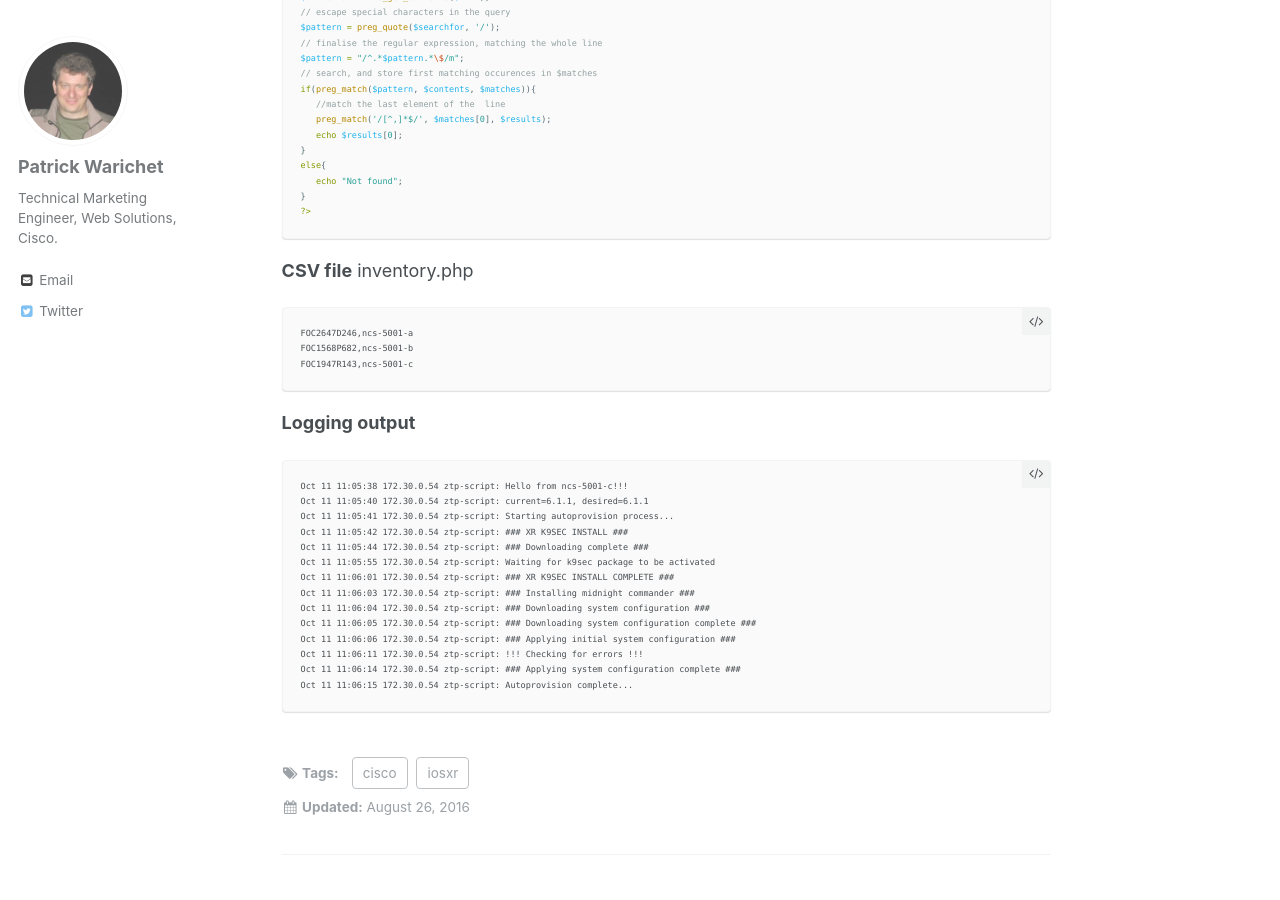
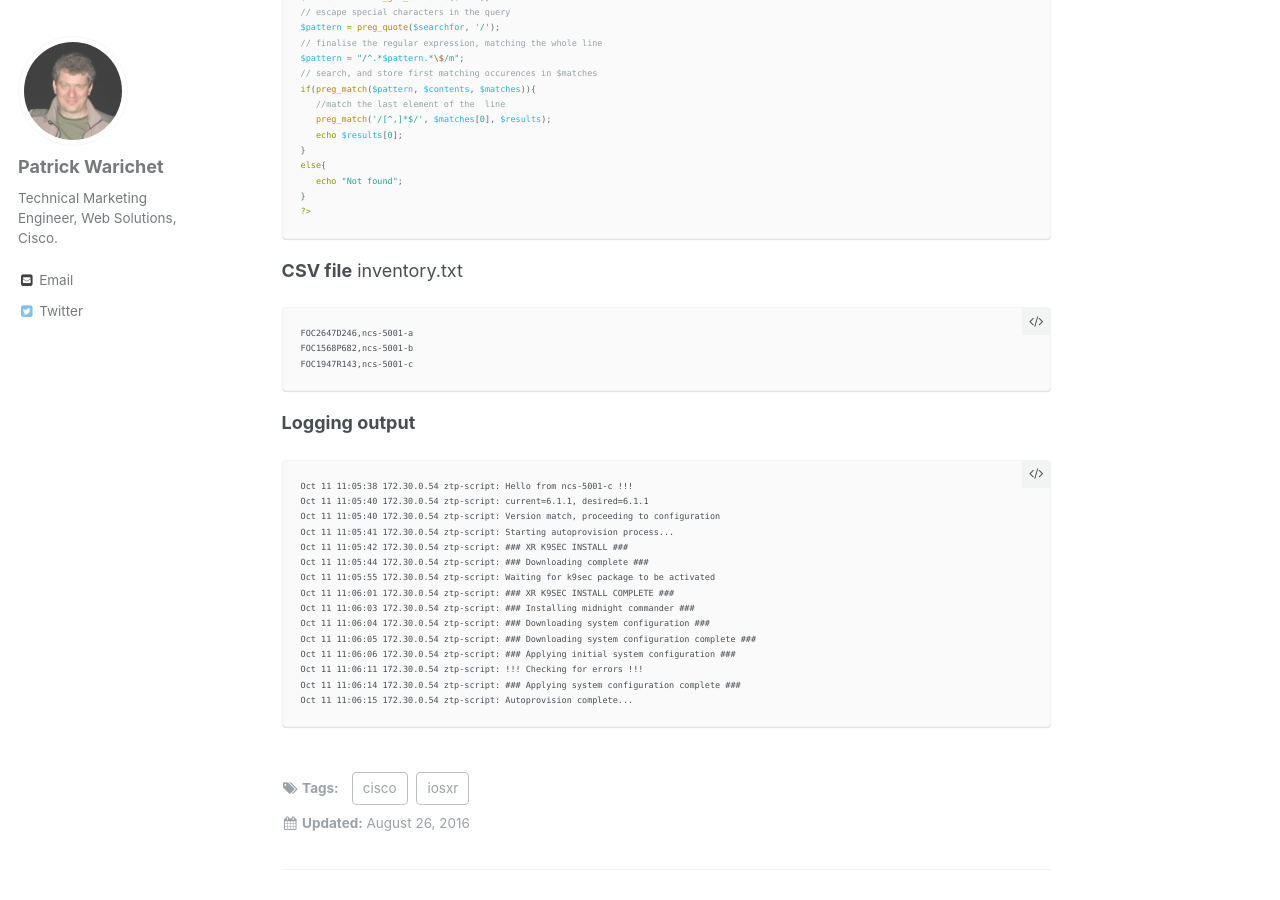
Before and after one commit to xrdocs/software-management, a Jekyll site: the page built from _tutorials/2016-08-26-working-with-ztp.md, in a window 1280 px wide and 900 px high, scrolled down 9338 px. Built offline with Jekyll 4.4.1, drawn with Linux system fonts in a browser that asks for light colours; comment, search, counter and statistics services are not loaded.

Commit message:
Updated 2016-08-26-working-with-ztp.md

````diff
--- a/_tutorials/2016-08-26-working-with-ztp.md
+++ b/_tutorials/2016-08-26-working-with-ztp.md
@@ -373,7 +373,7 @@ if [[ "$?" != 0 ]]; then
     ztp_log "No valid hostname found terminating ZTP";
     exit 1
 fi
-ztp_log "Hello from ${DEVNAME}!!!";
+ztp_log "Hello from ${DEVNAME} !!!";
 check_version;
 if  [[ "$?" != 0 ]]; then
     ztp_log "Version mismatch, we will upgrade using iPXE";
@@ -417,7 +417,7 @@ else{
 ?>
 ```
 
-**CSV file** inventory.php
+**CSV file** inventory.txt
 
 ```
 FOC2647D246,ncs-5001-a
@@ -428,8 +428,9 @@ FOC1947R143,ncs-5001-c
 **Logging output**
 
 ```
-Oct 11 11:05:38 172.30.0.54 ztp-script: Hello from ncs-5001-c!!!
+Oct 11 11:05:38 172.30.0.54 ztp-script: Hello from ncs-5001-c !!!
 Oct 11 11:05:40 172.30.0.54 ztp-script: current=6.1.1, desired=6.1.1
+Oct 11 11:05:40 172.30.0.54 ztp-script: Version match, proceeding to configuration
 Oct 11 11:05:41 172.30.0.54 ztp-script: Starting autoprovision process...
 Oct 11 11:05:42 172.30.0.54 ztp-script: ### XR K9SEC INSTALL ###
 Oct 11 11:05:44 172.30.0.54 ztp-script: ### Downloading complete ###
````
